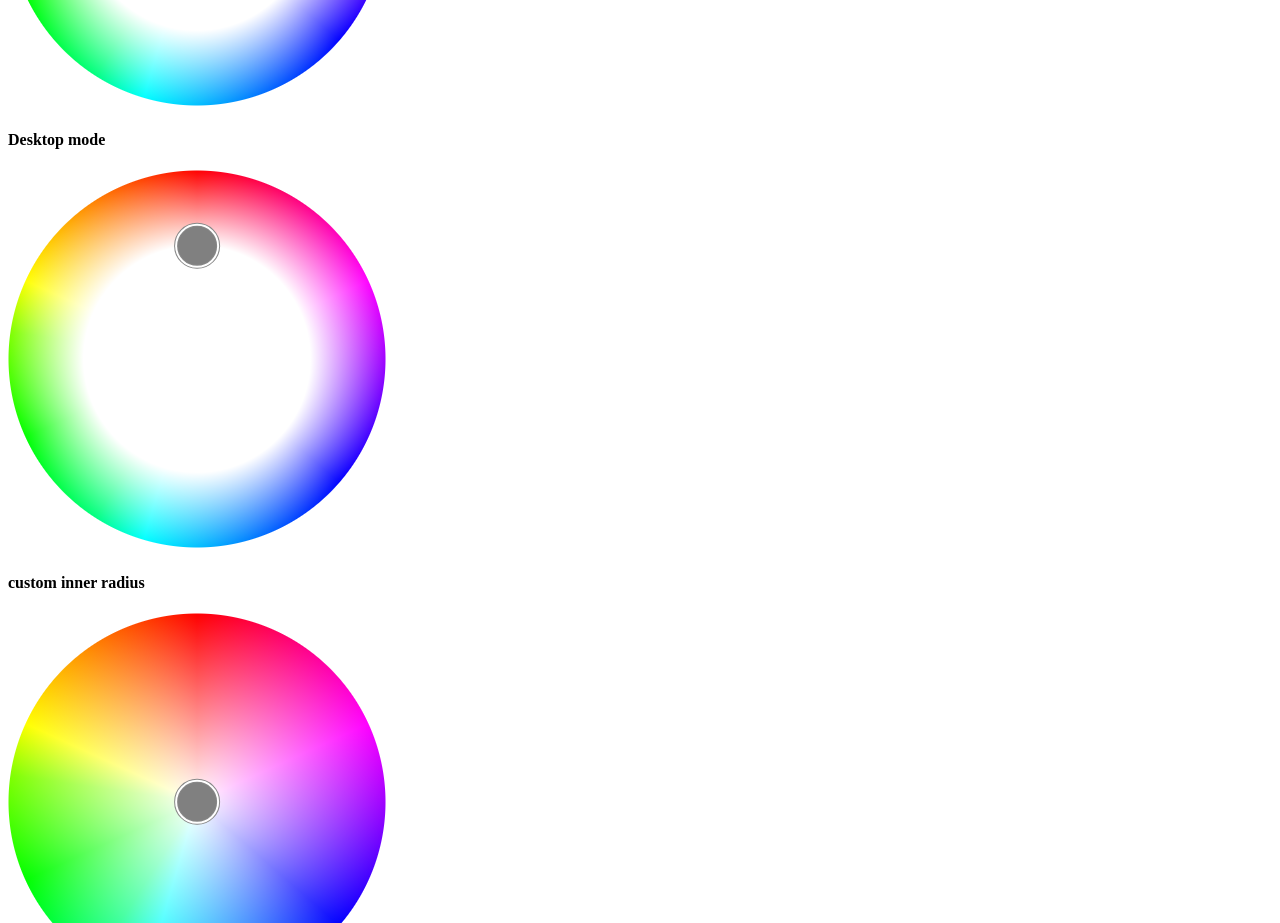
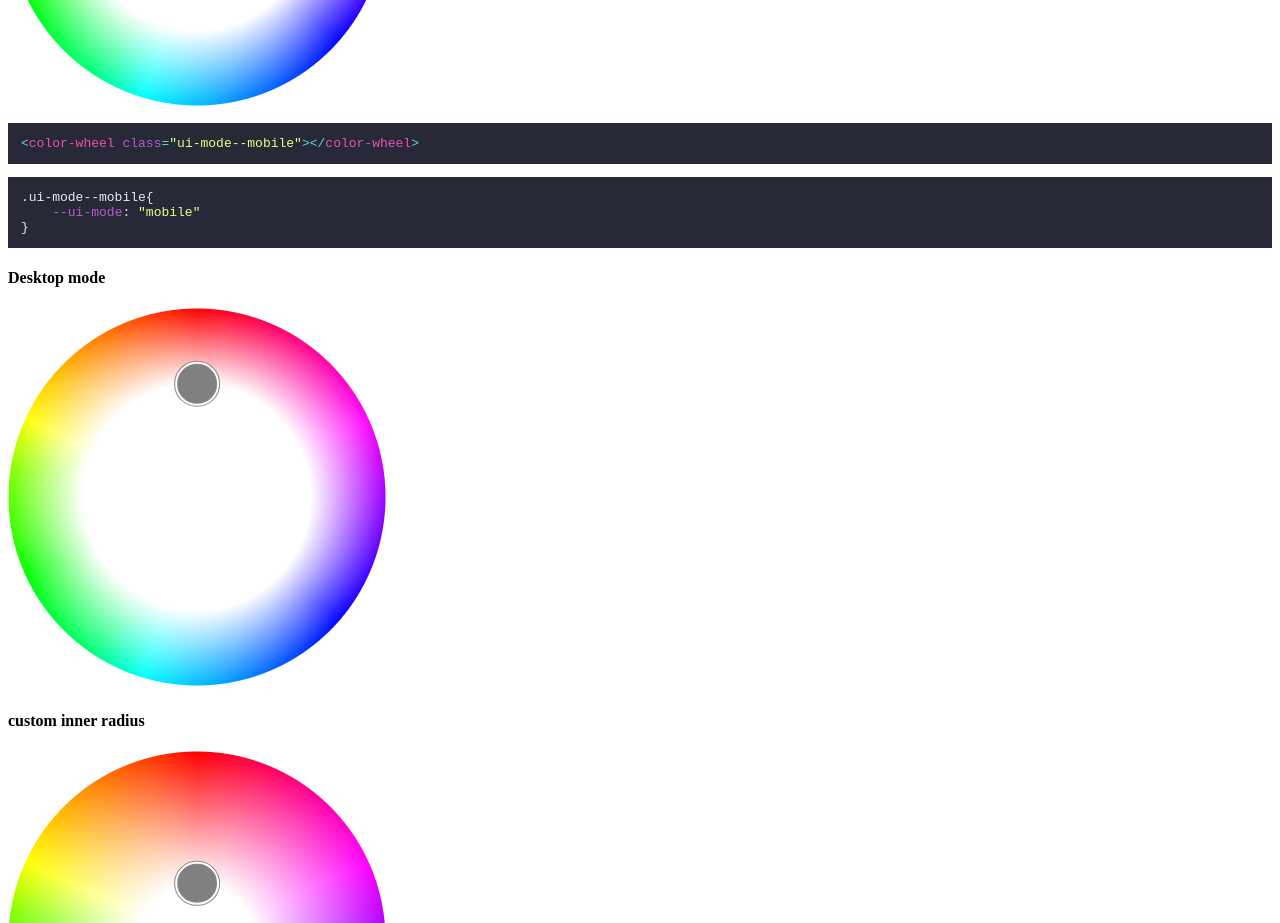
Before and after one commit to OmarCastro/its-a-color-wheel, a plain HTML site: page docs/index.html in a window 1280 px wide. Shown: the part 1024-1947 px from the top of the page. Drawn offline with nearby package versions, Linux system fonts and the light colour scheme.

Commit message:
doc: add example code

```diff
--- a/docs/doc.css
+++ b/docs/doc.css
@@ -7,6 +7,5 @@
 }
 
 .inner-radius--none {
-    --color-wheel--inner-radius: 0%
-
+    --color-wheel--inner-radius: 30%;
 }
--- /dev/null
+++ b/docs/doc.js
@@ -0,0 +1,9 @@
+document.addEventListener("DOMContentLoaded", function () {
+    document.querySelectorAll('pre code').forEach((el) => {
+        const html = el.innerHTML
+        const lines = html.split("\n")
+        const minSpaces = lines.filter(line => line.trim() !== "").reduce((acc, line) => Math.min(line.search(/\S|$/), acc), Infinity)
+        el.innerHTML = lines.map(line => line.substring(minSpaces)).join("\n").trim()
+        hljs.highlightElement(el);
+      });
+});
--- a/docs/index.html
+++ b/docs/index.html
@@ -5,7 +5,12 @@
         <meta name="description" content="documentation of it's a color wheel component">
         <meta name="keywords" content="color wheel webcomponents">
         <link rel="stylesheet" href="doc.css">
+        <link rel="stylesheet" href="https://cdnjs.cloudflare.com/ajax/libs/highlight.js/11.5.0/styles/base16/dracula.min.css" integrity="sha512-zKpFlhUX8c+WC6H/XTJavnEpWFt2zH9BU9vu0Hry5Y+SEgG21pRMFcecS7DgDXIegXBQ3uK9puwWPP3h6WSR9g==" crossorigin="anonymous" referrerpolicy="no-referrer" />
         <script type="module" src="../src/color-wheel.element.js?named=color-wheel"></script>
+        <script type="module" src="doc.js"></script>
+        <script src="https://cdnjs.cloudflare.com/ajax/libs/highlight.js/11.5.0/highlight.min.js" defer integrity="sha512-BNc7saQYlxCL10lykUYhFBcnzdKMnjx5fp5s5wPucDyZ7rKNwCoqJh1GwEAIhuePEK4WM9askJBRsu7ma0Rzvg==" crossorigin="anonymous" referrerpolicy="no-referrer"></script>
+        <script src="https://cdnjs.cloudflare.com/ajax/libs/highlight.js/11.5.0/languages/css.min.js" defer integrity="sha512-SD06mVimKXJwNGnT3eDxfzVCOKsRXV7/IKSEhB3XmjJ7eN0saLzrW/As/9QmqljUJxa/+il3DWJz7cR7VupJDQ==" crossorigin="anonymous" referrerpolicy="no-referrer"></script>
+        <script src="https://cdnjs.cloudflare.com/ajax/libs/highlight.js/11.5.0/languages/xml.min.js" defer integrity="sha512-+bb1+kzXMhHsUlA+lQfd4nSdOlgxtCvUYY5Q31pd4kloJ1fuzaplaepw+k8uGPyjO3ZzKCYe8NsTuVl29IG4wg==" crossorigin="anonymous" referrerpolicy="no-referrer"></script>
     </head>
 
     <body>
@@ -37,6 +42,17 @@
             <h4> Mobile mode </h4>
 
             <color-wheel class="ui-mode--mobile"></color-wheel>
+
+
+            <pre><code class="language-xml">
+                &lt;color-wheel class="ui-mode--mobile">&lt;/color-wheel>
+            </code></pre>
+
+            <pre><code class="language-css">
+                .ui-mode--mobile{
+                    --ui-mode: "mobile"
+                }
+            </code></pre>
             <h4> Desktop mode </h4>
 
 
```
